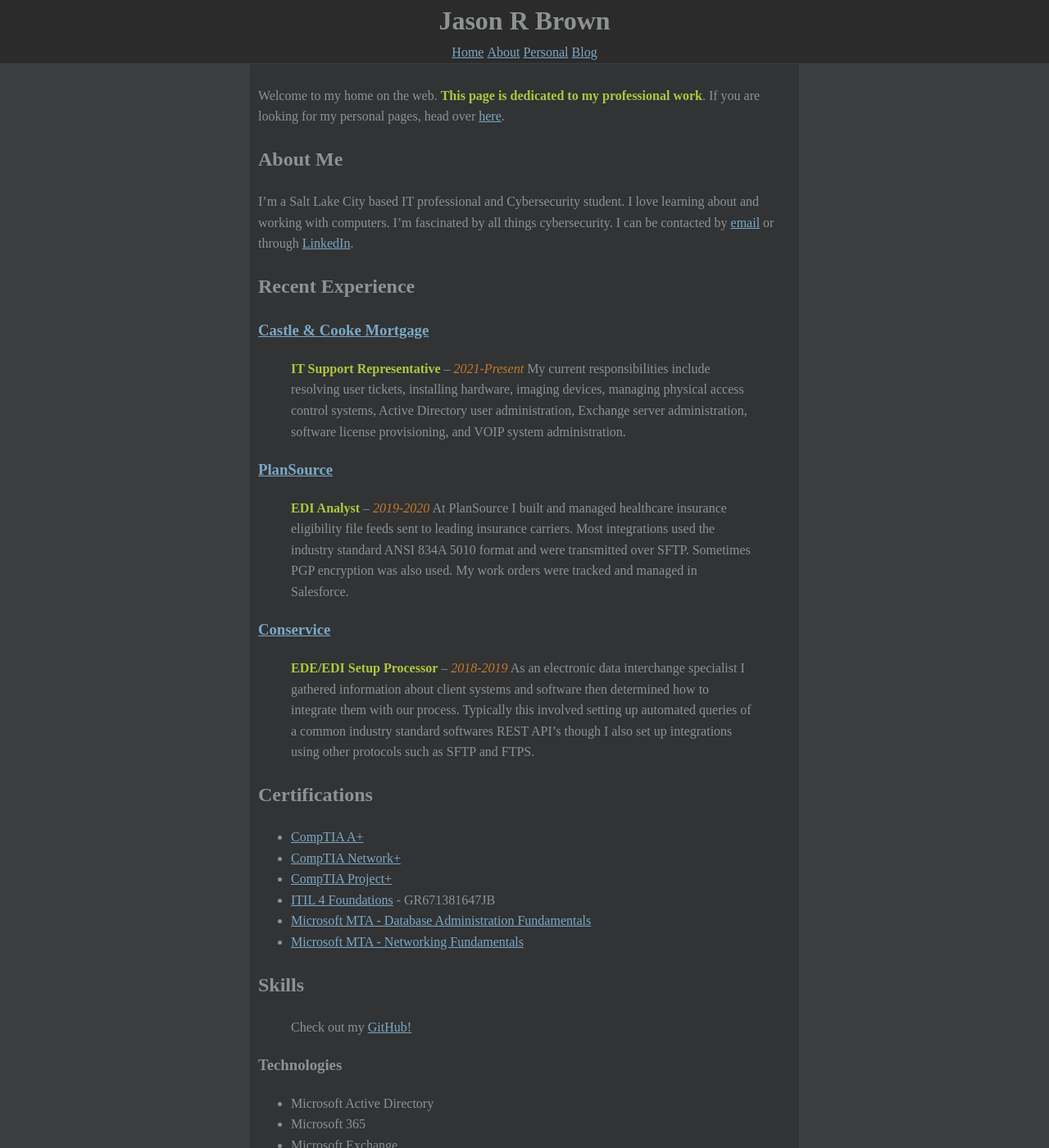
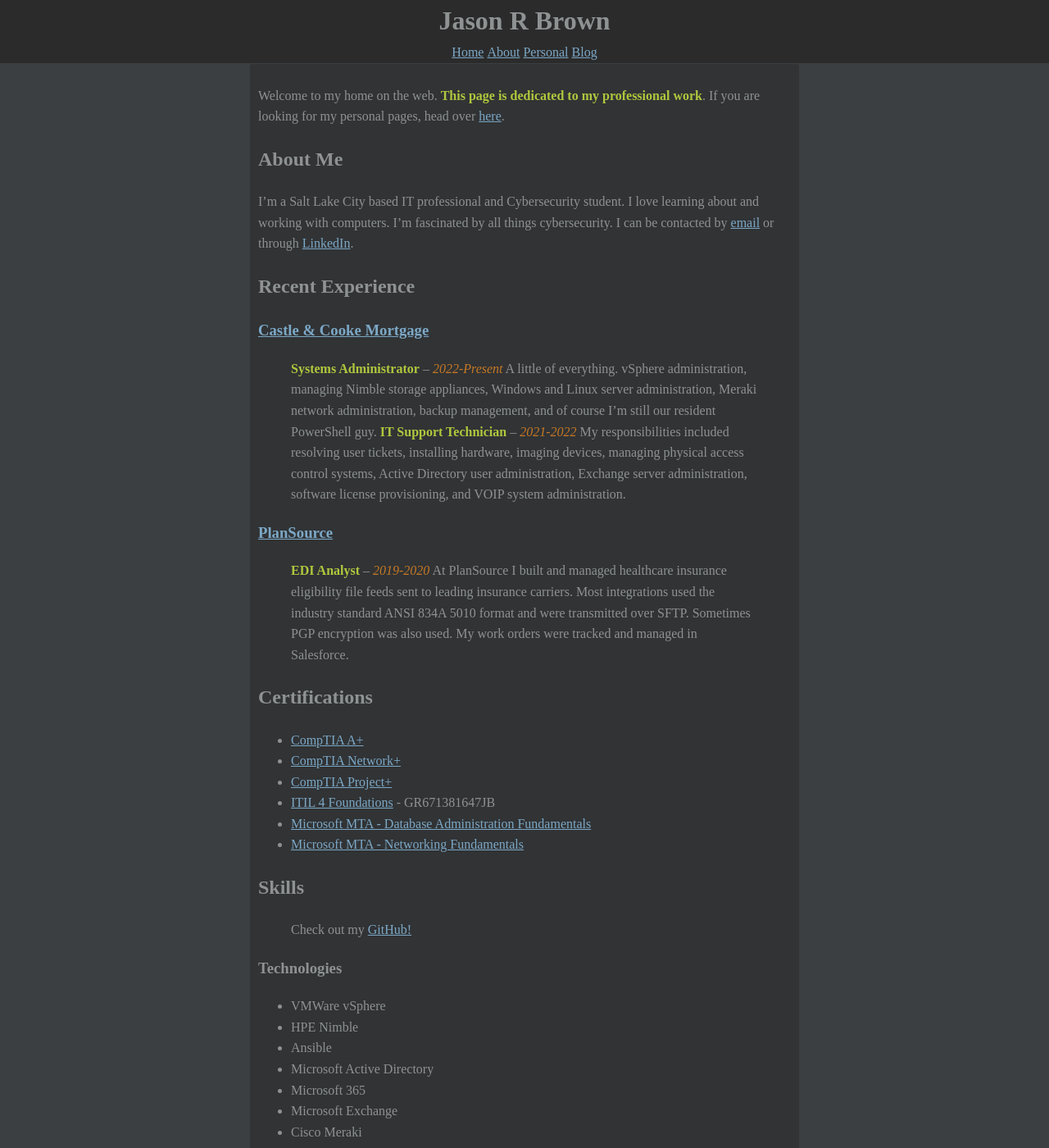
Before and after one commit to noUsernamesLef7/noUsernamesLef7.github.io, a Jekyll site: the page built from index.md, in a window 1280 px wide and 1400 px high. Shown: the whole window at 82% size. Built offline with Jekyll 4.4.1, drawn with Linux system fonts in a browser that asks for light colours; some of the changed text lies outside the part shown.

Commit message:
Add new job title

```diff
--- a/index.md
+++ b/index.md
@@ -12,13 +12,11 @@ I'm a Salt Lake City based IT professional and Cybersecurity student. I love lea
 
 ## Recent Experience
 ### [Castle & Cooke Mortgage](https://castlecookemortgage.com)
-> **IT Support Representative** -- *2021-Present* My current responsibilities include resolving user tickets, installing hardware, imaging devices, managing physical access control systems, Active Directory user administration, Exchange server administration, software license provisioning, and VOIP system administration.
+> **Systems Administrator** -- *2022-Present* A little of everything. vSphere administration, managing Nimble storage appliances, Windows and Linux server administration, Meraki network administration, backup management, and of course I'm still our resident PowerShell guy.
+> **IT Support Technician** -- *2021-2022* My responsibilities included resolving user tickets, installing hardware, imaging devices, managing physical access control systems, Active Directory user administration, Exchange server administration, software license provisioning, and VOIP system administration.
 
 ### [PlanSource](https://plansource.com)
 > **EDI Analyst** -- *2019-2020* At PlanSource I built and managed healthcare insurance eligibility file feeds sent to leading insurance carriers. Most integrations used the industry standard ANSI 834A 5010 format and were transmitted over SFTP. Sometimes PGP encryption was also used. My work orders were tracked and managed in Salesforce.
-
-### [Conservice](https://www.conservice.com)
-> **EDE/EDI Setup Processor** -- *2018-2019* As an electronic data interchange specialist I gathered information about client systems and software then determined how to integrate them with our process. Typically this involved setting up automated queries of a common industry standard softwares REST API's though I also set up integrations using other protocols such as SFTP and FTPS.
 
 ## Certifications
 * [CompTIA A+](https://www.credly.com/badges/e7802eab-17bf-46c9-ba62-3c245e82370f/public_url)
@@ -32,6 +30,9 @@ I'm a Salt Lake City based IT professional and Cybersecurity student. I love lea
 > Check out my [GitHub!](https://github.com/noUsernamesLef7)
 
 ### Technologies
+* VMWare vSphere
+* HPE Nimble
+* Ansible
 * Microsoft Active Directory
 * Microsoft 365
 * Microsoft Exchange
```
Also changed, not shown: other parts of index.md (+0 -4 lines).
